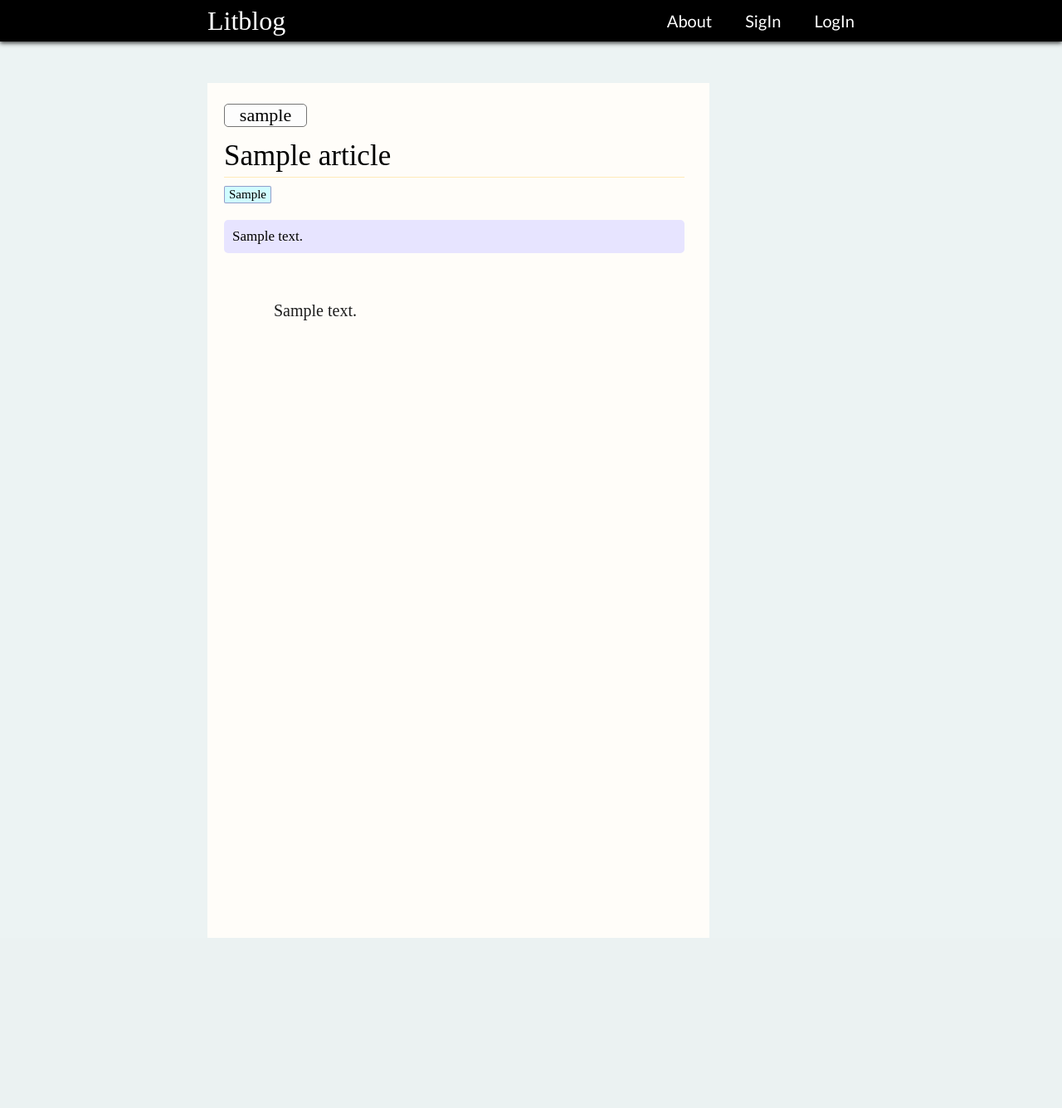
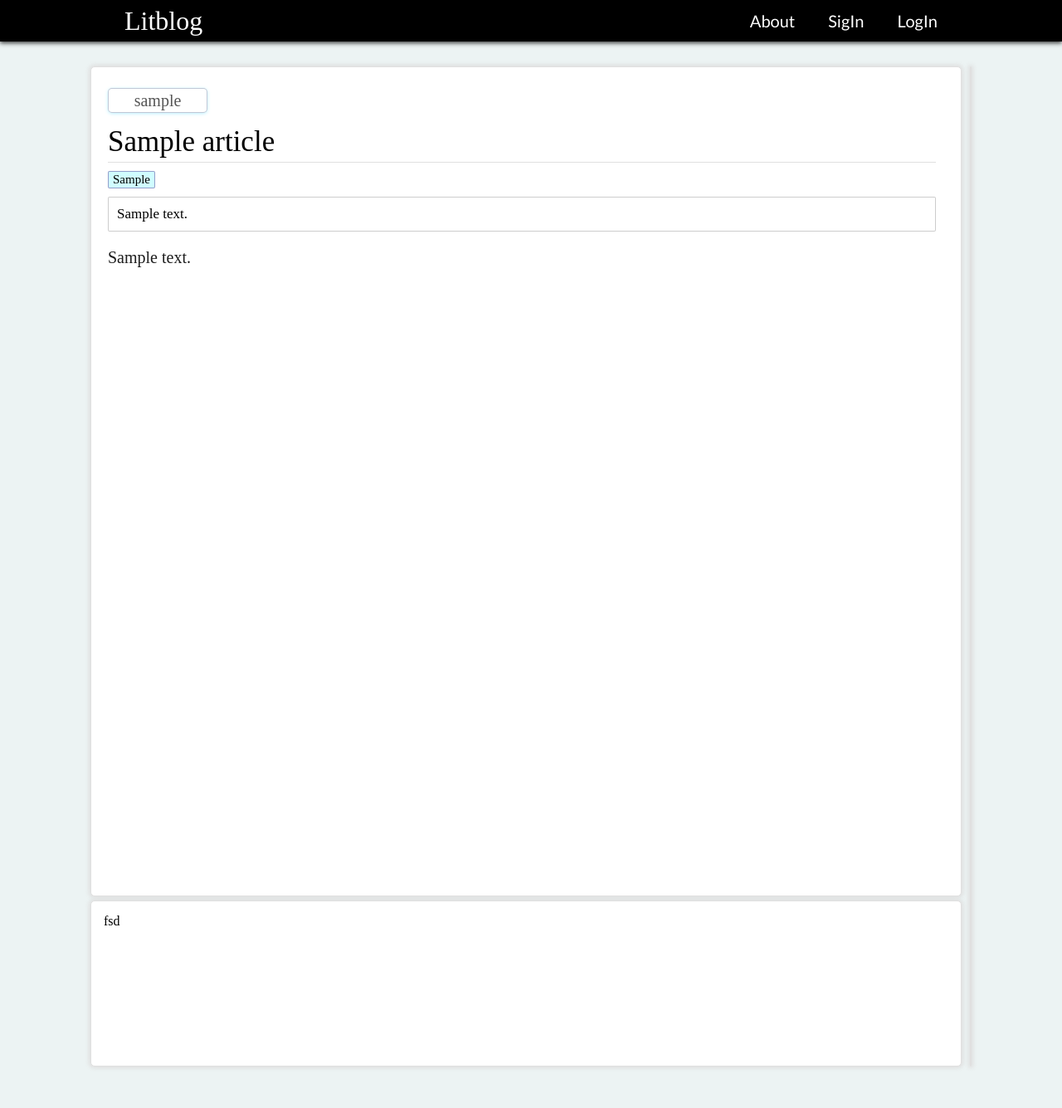
Before and after one commit to Azat482/django_blog, a Django app: page /post/?id=1 in a window 1280 px wide. Shown: the whole page at 83% size. Before the commit the page ends 1130 px from the top, so only its background shows below. Run offline with Django 3.2, Linux system fonts and the light colour scheme; tables that the repository leaves empty hold one stand-in row (values such as "Sample post"); some libraries are stand-ins or nearby versions; some web fonts are replaced.

Commit message:
change styles and change min max size of article text

```diff
--- a/janweb_blog/main_web/logic/ArticleManager.py
+++ b/janweb_blog/main_web/logic/ArticleManager.py
@@ -57,7 +57,7 @@ def AddPost(req, data):
         article.save()
         article.cat.add(Category.objects.get(cat = category))
     except Exception as e:
-        return e
+        return False
     else:
         return True
 
@@ -166,7 +166,6 @@ def EditPost(user, post_id, newdata):
 
 def UploadUserImage(user, image):
     try:
-
         media_root = settings.MEDIA_ROOT
         media_url = 'media/'
         us_path = 'users-media/images/users-articles/' + str(user)
--- a/janweb_blog/main_web/models.py
+++ b/janweb_blog/main_web/models.py
@@ -12,7 +12,7 @@ class Article(models.Model):
     name = models.CharField(max_length=255)
     cat = models.ManyToManyField(Category)
     short_description = models.CharField(max_length=500, default='')
-    text = models.TextField(max_length=10000)
+    text = models.TextField(max_length=200000)
     data_post = models.DateField(null=True, auto_now= False, auto_now_add=False)
     time_post = models.TimeField(null=True, auto_now_add=False, auto_now=False)
     changed_flag = models.BooleanField(default=False)
--- a/janweb_blog/main_web/views.py
+++ b/janweb_blog/main_web/views.py
@@ -1,4 +1,5 @@
 import json
+from django import http
 from django.http import response
 from django.http.response import Http404, JsonResponse
 from .models import Article, Category
@@ -98,6 +99,9 @@ def PosteArticle(request):
                 else:
                     print('ERROR!!!:', result)
                     return HttpResponseRedirect('/addpost')
+            else:
+                print('INVALID DATA')
+                return HttpResponseRedirect('/addpost')
         else:
             data = dict()
             data['ArticlePost'] = UserPostArticleForm()
@@ -158,7 +162,9 @@ def EditPostsReq(request):
             if is_edit:
                 return HttpResponseRedirect('/myposts')
             else:
-                return render(request, 'poste_article.html', {'error': 'artcile is not edited'})
+                return HttpResponseRedirect('/myposts')
+        else:
+            return render(request, 'poste_article.html', {'error': 'artcile is not edited'})
     else:
         id_post = request.GET.get('post_id', '')
         post_data = GetSingleArticle(user = user, post_id = id_post)
--- a/janweb_blog/static/css/articles_container.css
+++ b/janweb_blog/static/css/articles_container.css
@@ -69,6 +69,7 @@
     align-items: flex-start;
     font-size: 20px;
     font-family: 'ZillaMedium';
+    line-height: 1.1em;
 }
 
 .datetime_post{
--- a/janweb_blog/static/css/content.css
+++ b/janweb_blog/static/css/content.css
@@ -2,8 +2,8 @@
 .content{
     margin-top: 50px;
     box-sizing: border-box;
-    padding-right: 250px;
-    padding-left: 250px;
+    padding-right: 150px;
+    padding-left: 150px;
     width: 100%;
     min-height: 1080px;
     height: auto;
@@ -17,3 +17,8 @@
     border: 1px solid rgba(192, 192, 192, 0.836);
     box-shadow: 0 0 10px 1px rgb(202, 202, 202);
 }
+
+.text_wrap_overflow{
+    overflow: hidden;
+    word-wrap: break-word;
+}
--- a/janweb_blog/static/css/fullpost_page.css
+++ b/janweb_blog/static/css/fullpost_page.css
@@ -1,17 +1,33 @@
+#main_place_post{
+    margin-bottom: 50px;
+}
+
 #post{
-    width: 1000px;
+    width: 1050px;
     height: auto;
     min-height: 1000px;
-    background-color: rgb(255, 253, 249);
+    background-color: rgb(255, 255, 255);
     padding-right: 30px;
     padding-left: 20px;
-    margin-top: 50px;
+    margin-top: 30px;
+    margin-bottom: 5px;
 }
 
 #navpult{
-    width: 300px;
+    width: 100%;
     height: auto;
     min-height: 1000px;
+    background-color: white;
+    margin-top: 30px;
+    margin-left: 10px;
+    margin-bottom: 50px;
+}
+
+#main_place_post{
+    width: auto;
+    height: auto;
+    display: flex;
+    flex-direction: column;
 }
 
 .post_author{
@@ -22,17 +38,20 @@
 
 .post_author .author_block{
     font-family:'ZillaMedium';
-    font-size: 22px;
-    border: 1px solid rgb(117, 117, 117);
+    font-size: 20px;
+    border: 1px solid rgba(161, 173, 194, 0.671);
     border-radius: 5px;
-    min-width: 100px;
-    color: black;
-    background-color: rgb(253, 253, 253);
+    min-width: 120px;
+    height: 30px;
+    color: rgb(85, 85, 85);
+    background-color: rgb(255, 255, 255);
     margin-top: 25px;
     margin-bottom: 15px;
     display: flex;
     flex-direction: row;
     justify-content: center;
+    align-items: center;
+    box-shadow: 0 1px 5px -1px rgb(158, 232, 255);
 }
 
 .name_of_full_post{
@@ -41,8 +60,8 @@
     align-items: flex-start;
     font-size: 35px;
     font-family: 'ZillaMedium';
-    border-bottom: 1px solid rgb(255, 235, 185);
-    padding-bottom: 5px;
+    border-bottom: 1px solid rgb(224, 224, 224);
+    padding-bottom: 4px;
     margin-bottom: 10px;
 }
 
@@ -62,15 +81,17 @@
     padding-bottom: 1px;
     font-size: 15px;
     font-family: 'ZillaLight';
+    margin-right: 5px;
 }
 
 .shr_desc_full_post{
-    background-color: rgb(231, 228, 255);
+    background-color: rgb(255, 255, 255);
     font-size: 17px;
     font-family: 'ZillaLight';
-    border-radius: 5px;
+    border-radius: 2px;
     padding: 10px;
-    margin-top: 20px;
+    margin-top: 10px;
+    border: 1px solid rgba(192, 192, 192, 0.788);
 }
 
 .text{
@@ -79,6 +100,19 @@
     align-items: flex-start;
     margin-top: 20px;
     font-size: 20px;
-    font-family: 'ZillaLight';
+    font-family: 'ZillaMedium';
     color: rgb(29, 29, 29);
 }
+
+.fullpost_borders{
+    border-radius: 5px;
+    border: 1px solid rgb(224, 224, 224);
+    box-shadow: 0 0 5px 2px rgb(223, 223, 223);
+}
+
+#fullpost_bottom{
+    height: 200px;
+    background-color: white;
+    width: 100%;
+    padding: 15px;
+}
--- a/janweb_blog/static/css/header.css
+++ b/janweb_blog/static/css/header.css
@@ -20,8 +20,8 @@
     display: flex;
     align-items: center;
     background-color: black;
-    padding-right: 250px;
-    padding-left:  250px;
+    padding-right: 150px;
+    padding-left:  150px;
     flex-direction: row;
     margin: 0;
     box-shadow: 0px 2px 5px 0px rgba(48, 48, 48, 0.938);
--- a/janweb_blog/static/css/user_posts_page.css
+++ b/janweb_blog/static/css/user_posts_page.css
@@ -32,7 +32,7 @@
 }
 
 .user_post_box{
-    width: 1050px;
+    width: 950px;
     height: 200px;
     display: flex;
     flex-direction: row;
@@ -114,8 +114,8 @@
 }
 
 .edit_item img{
-    width: 80px;
-    height: 80px;
+    width: 70px;
+    height: 70px;
 }
 
 .search_field{
--- a/janweb_blog/templates/fullpost_page.html
+++ b/janweb_blog/templates/fullpost_page.html
@@ -12,14 +12,14 @@
 {%block content%}
 {%load static%}
 <link rel="stylesheet" href="{% static 'css/fullpost_page.css' %}">
-
-<div id = 'post'>
+<div id="main_place_post">
+    <div id = 'post' class="fullpost_borders">
         <div class = 'post_author'>
             <div class = 'author_block'>
             {{post.author}}
             </div>
         </div>
-    <div class = 'name_of_full_post'>
+        <div class = 'name_of_full_post text_wrap_overflow'>
             {{post.name}}
         </div>
         <div class = 'categories'>
@@ -29,16 +29,20 @@
             </div>
             {%endfor%}
         </div>
-    <div class = 'shr_desc_full_post'>
+        <div class = 'shr_desc_full_post text_wrap_overflow'>
             {{post.shrt_desc}}
         </div>
-    <pre>
-        <div class = 'text'>
-            {{post.text}}
+        <div class = 'text text_wrap_overflow'>
+
+            {{post.text|safe}}
         </div>
-    </pre>
     </div>
-<div id = 'navpult'>
+    <div id="fullpost_bottom" class= "fullpost_borders">
+        fsd
+    </div>
+</div>
+
+<div id = 'navpult' class="fullpost_borders">
 
 </div>
 {%endblock%}
--- a/janweb_blog/templates/index.html
+++ b/janweb_blog/templates/index.html
@@ -43,12 +43,12 @@
             {%for post in articles%}
             <div class = 'box_post'>
                 <a href="/">
-                    <div class="box_post_user">
+                    <div class="box_post_user ">
                         {{post.author}}
                     </div>
                 </a>
                 <a href="/post/?id={{post.id}}">
-                    <div class = 'name_of_post'>
+                    <div class = 'name_of_post text_wrap_overflow'>
                         {{post.name}}
                     </div>
                 </a>
@@ -59,7 +59,7 @@
                     </div>
                     {%endfor%}
                 </div>
-                <div class = 'description'>
+                <div class = 'description text_wrap_overflow'>
                     {{post.shrt_desc}}
                 </div>
                 <div class = 'datetime_post'>
--- a/janweb_blog/templates/user_posts_page.html
+++ b/janweb_blog/templates/user_posts_page.html
@@ -60,8 +60,8 @@
         {%for art in user_articles%}
         <div class = 'user_post_box'>
             <div class = 'post_content'>
-                <p class = 'art_name'><a href="/post/?id={{art.id}}">{{art.name}}</a></p>
-                <p class = 'art_desc'>{{art.shrt_desc}}</p>
+                <p class = 'art_name text_wrap_overflow'><a href="/post/?id={{art.id}}">{{art.name}}</a></p>
+                <p class = 'art_desc text_wrap_overflow'>{{art.shrt_desc}}</p>
                 {%if art.date_post and art.time_post%}
                 <p class = 'art_datetime'>
                     <span>Changed: </span>
```
Also changed, not shown: janweb_blog/main_web/forms.py (+4 -4 lines), janweb_blog/static/css/post_page.css (+12 -8 lines), janweb_blog/templates/poste_article.html (+9 -2 lines), janweb_blog/main_web/migrations/0006_alter_article_text.py (added), janweb_blog/main_web/migrations/0007_alter_article_short_description.py (added), janweb_blog/main_web/migrations/0008_alter_article_text.py (added), janweb_blog/main_web/migrations/0009_alter_article_short_description.py (added). Lines whose indentation alone changed are shown as unchanged.
